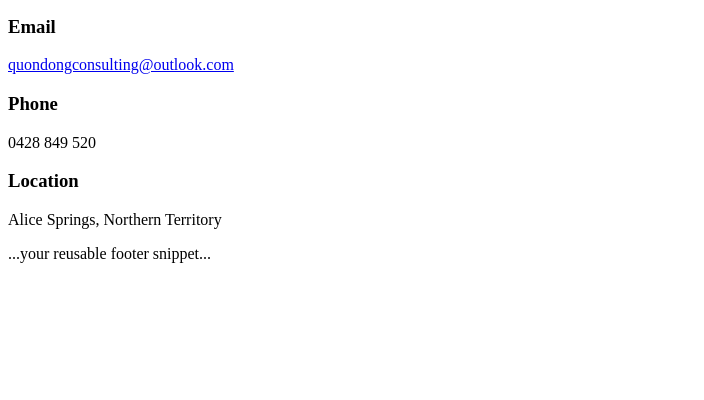
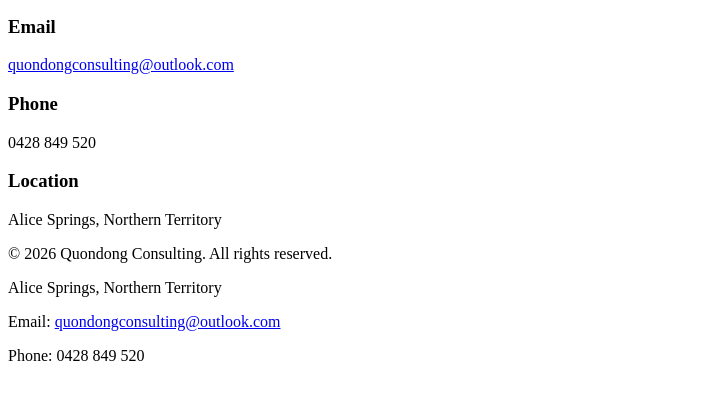
Before and after one commit to QuonCons01/quondong-consulting, a plain HTML site: page contact.html in a window 1280 px wide. Shown: the part 114-514 px from the top of the page, without its empty margins (0-704 px from the left). Drawn offline with Linux system fonts and the light colour scheme.

Commit message:
Update contact.html

```diff
--- a/contact.html
+++ b/contact.html
@@ -30,7 +30,12 @@
 </main>
 
 <footer>
-  ...your reusable footer snippet...
+  <div class="container footer">
+    <p>© 2026 Quondong Consulting. All rights reserved.</p>
+    <p>Alice Springs, Northern Territory</p>
+    <p>Email: <a href="mailto:quondongconsulting@outlook.com">quondongconsulting@outlook.com</a></p>
+    <p>Phone: 0428 849 520</p>
+  </div>
 </footer>
 
 </body>
```
